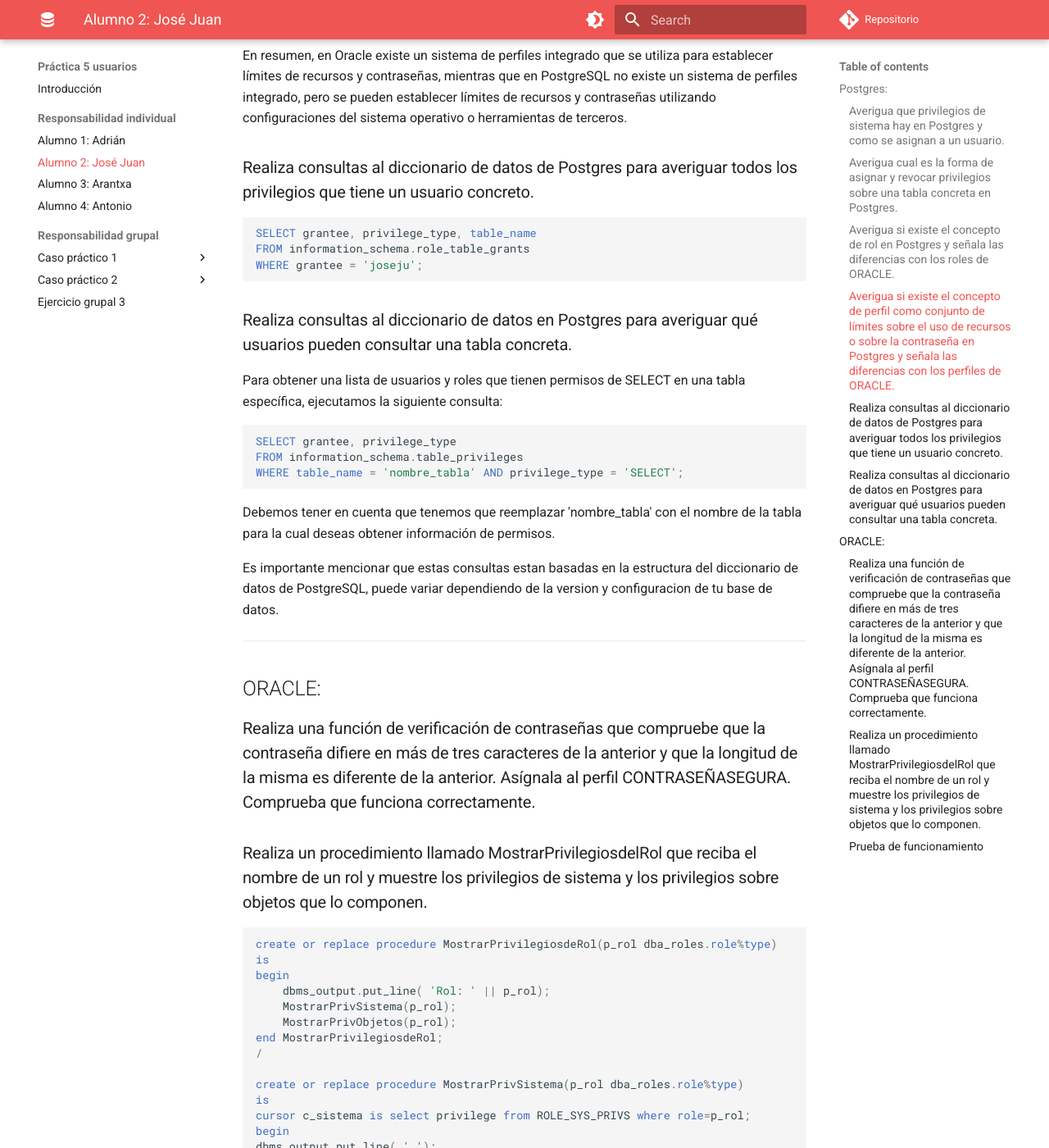
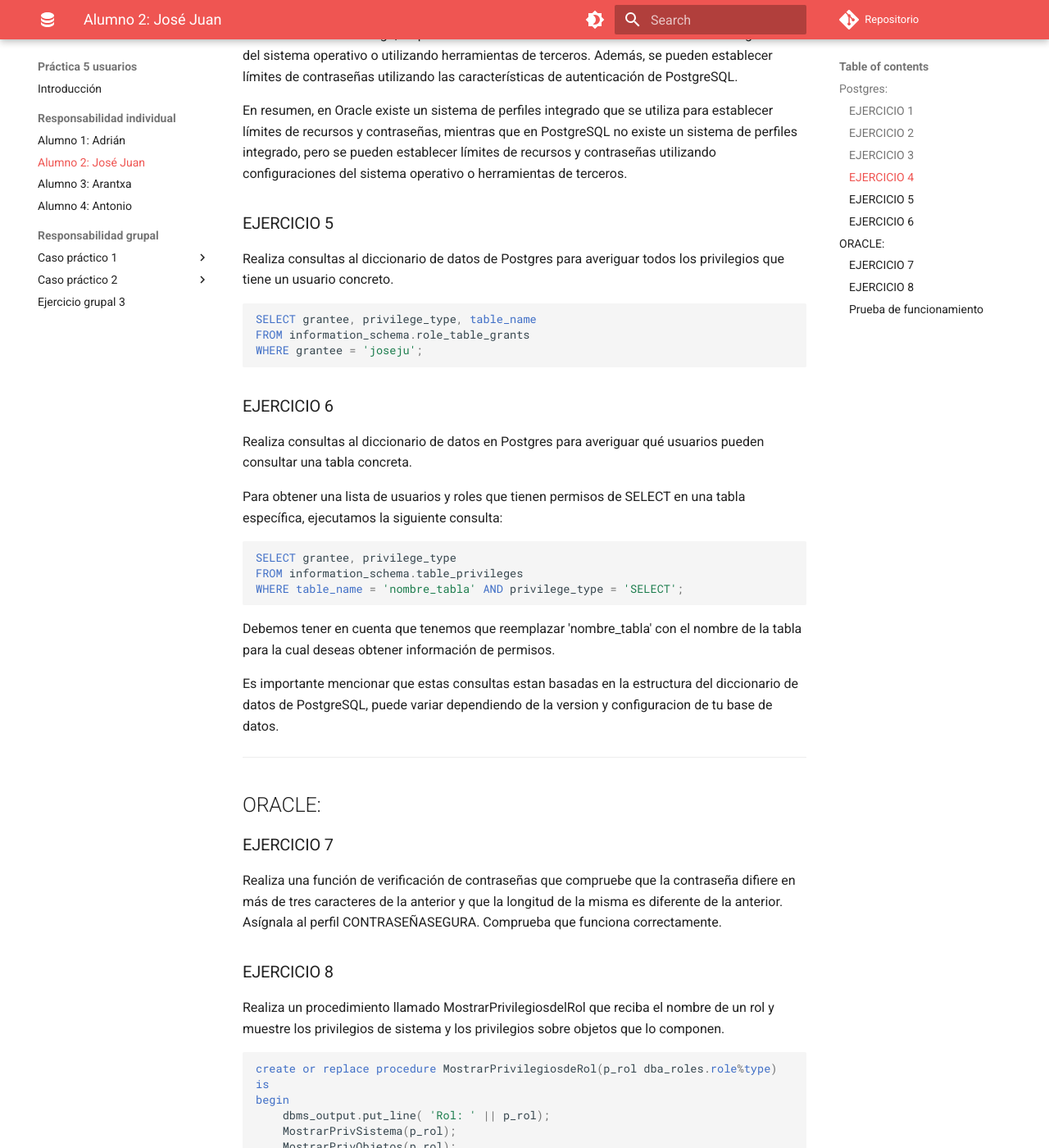
Before and after one commit to adriasir123/grupalesbdc, an MkDocs documentation site: the page built from docs/p5-usuarios/ri/alumno2.md, in a window 1280 px wide and 1400 px high, scrolled down 2259 px. Shown: the whole window at 82% size. Built offline with MkDocs 1.6.1 and Material for MkDocs 9.7.7, drawn with Linux system fonts in a browser that asks for light colours; comment, search, counter and statistics services are not loaded; some of the changed text lies outside the part shown.

Commit message:
Añado todos los avances realizados

````diff
--- a/docs/p5-usuarios/ri/alumno2.md
+++ b/docs/p5-usuarios/ri/alumno2.md
@@ -4,11 +4,13 @@
 
 ---
 
-### Averigua que privilegios de sistema hay en Postgres y como se asignan a un usuario.
+### EJERCICIO 1
 
- Para asignar privilegios de sistema a un usuario o grupos de usuario en concreto, en Postgres, debemos realizar la creación de roles, a los cuáles se les irán otorgando permisos.
+Averigua que privilegios de sistema hay en Postgres y como se asignan a un usuario.
 
- Podemos asignar los siguientes privilegios a un rol:
+Para asignar privilegios de sistema a un usuario o grupos de usuario en concreto, en Postgres, debemos realizar la creación de roles, a los cuáles se les irán otorgando permisos.
+
+Podemos asignar los siguientes privilegios a un rol:
 
 - superuser status: Se otorga a un rol los privilegios de un super usuario.
 
@@ -26,7 +28,9 @@
 
 - connection limit: Se otorga a un rol el privilegio de limitar el numero de conexiones a la base de datos.
 
-### Averigua cual es la forma de asignar y revocar privilegios sobre una tabla concreta en Postgres.
+### EJERCICIO 2
+
+Averigua cual es la forma de asignar y revocar privilegios sobre una tabla concreta en Postgres.
 
 La forma de asignar privilegios en sobre una tabla en concreto tiene la siguiente sintaxis:
 
@@ -40,7 +44,9 @@ Para revocar los privilegios de una tabla:
 REVOKE * ON TABLE table1, table2...
 ```
 
-### Averigua si existe el concepto de rol en Postgres y señala las diferencias con los roles de ORACLE.
+### EJERCICIO 3
+
+Averigua si existe el concepto de rol en Postgres y señala las diferencias con los roles de ORACLE.
 
 Sí, existe el concepto de "rol" en PostgreSQL. Los roles en PostgreSQL son similares a los roles en Oracle en el sentido de que ambos se utilizan para controlar el acceso a los objetos de la base de datos. Sin embargo, hay algunas diferencias clave entre los roles de PostgreSQL y los roles de Oracle.
 
@@ -56,7 +62,9 @@ Sí, existe el concepto de "rol" en PostgreSQL. Los roles en PostgreSQL son simi
 
 En resumen, los roles en PostgreSQL y Oracle son similares en cuanto a su función principal: controlar el acceso a los objetos de la base de datos. Sin embargo, hay algunas diferencias importantes en la forma en que se utilizan y se administran en cada sistema.
 
-### Averigua si existe el concepto de perfil como conjunto de límites sobre el uso de recursos o sobre la contraseña en Postgres y señala las diferencias con los perfiles de ORACLE.
+### EJERCICIO 4
+
+Averigua si existe el concepto de perfil como conjunto de límites sobre el uso de recursos o sobre la contraseña en Postgres y señala las diferencias con los perfiles de ORACLE.
 
 Sí, existe el concepto de perfil en PostgreSQL, pero funciona de manera diferente a como se utiliza en Oracle.
 
@@ -66,7 +74,9 @@ En PostgreSQL, no existe un sistema de perfiles integrado para establecer límit
 
 En resumen, en Oracle existe un sistema de perfiles integrado que se utiliza para establecer límites de recursos y contraseñas, mientras que en PostgreSQL no existe un sistema de perfiles integrado, pero se pueden establecer límites de recursos y contraseñas utilizando configuraciones del sistema operativo o herramientas de terceros.
 
-### Realiza consultas al diccionario de datos de Postgres para averiguar todos los privilegios que tiene un usuario concreto.
+### EJERCICIO 5
+
+Realiza consultas al diccionario de datos de Postgres para averiguar todos los privilegios que tiene un usuario concreto.
 
 ```sql
 SELECT grantee, privilege_type, table_name
@@ -74,7 +84,9 @@ FROM information_schema.role_table_grants
 WHERE grantee = 'joseju';
 ```
 
-### Realiza consultas al diccionario de datos en Postgres para averiguar qué usuarios pueden consultar una tabla concreta.
+### EJERCICIO 6
+
+Realiza consultas al diccionario de datos en Postgres para averiguar qué usuarios pueden consultar una tabla concreta.
 
 Para obtener una lista de usuarios y roles que tienen permisos de SELECT en una tabla específica, ejecutamos la siguiente consulta:
 
@@ -92,11 +104,15 @@ Es importante mencionar que estas consultas estan basadas en la estructura del d
 
 ## ORACLE:
 
-### Realiza una función de verificación de contraseñas que compruebe que la contraseña difiere en más de tres caracteres de la anterior y que la longitud de la misma es diferente de la anterior. Asígnala al perfil CONTRASEÑASEGURA. Comprueba que funciona correctamente.
+### EJERCICIO 7
+
+Realiza una función de verificación de contraseñas que compruebe que la contraseña difiere en más de tres caracteres de la anterior y que la longitud de la misma es diferente de la anterior. Asígnala al perfil CONTRASEÑASEGURA. Comprueba que funciona correctamente.
 
 
 
-### Realiza un procedimiento llamado MostrarPrivilegiosdelRol que reciba el nombre de un rol y muestre los privilegios de sistema y los privilegios sobre objetos que lo componen.
+### EJERCICIO 8
+
+Realiza un procedimiento llamado MostrarPrivilegiosdelRol que reciba el nombre de un rol y muestre los privilegios de sistema y los privilegios sobre objetos que lo componen.
 
 ```sql
 create or replace procedure MostrarPrivilegiosdeRol(p_rol dba_roles.role%type)
````
Also changed, not shown: docs/p5-usuarios/rg/caso-practico-1-ej4-oracle.md (+2 -1 lines).
